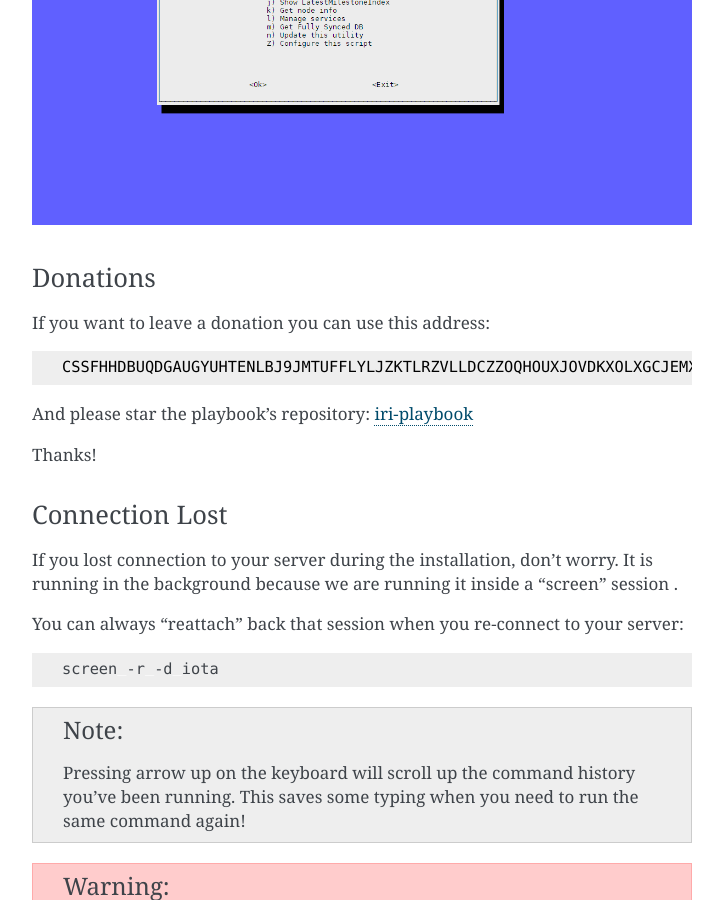
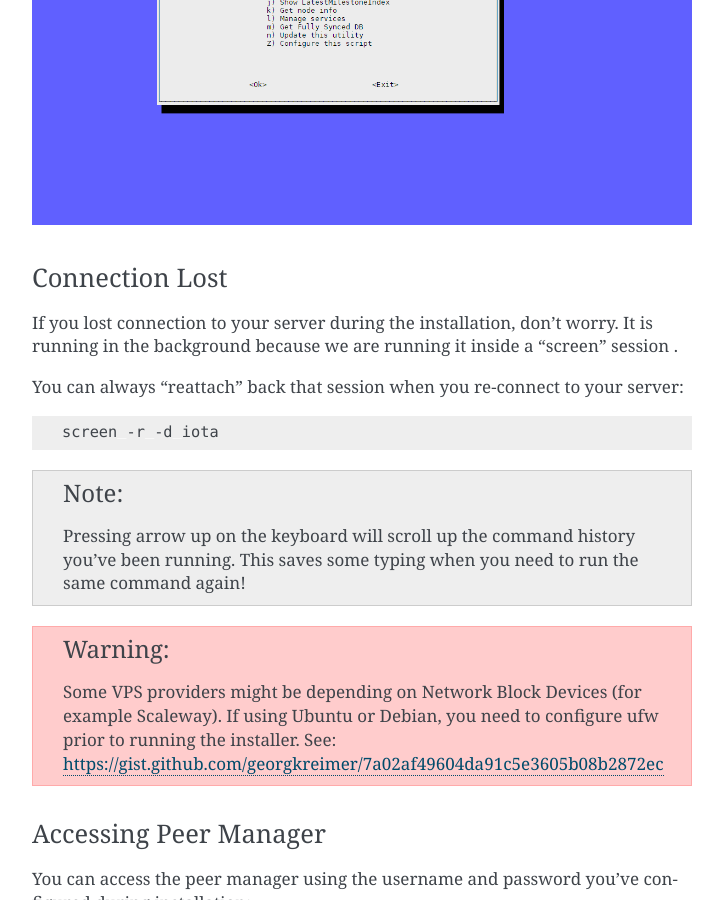
Before and after one commit to nuriel77/iri-playbook, a Sphinx documentation site: the page built from docs/getting-started-quickly.rst, in a window 1280 px wide and 900 px high, scrolled down 2022 px. Shown: the whole window, without its empty margins (388-1111 px from the left). Built offline with Sphinx 7.4.7, drawn with Linux system fonts in a browser that asks for light colours.

Commit message:
Doc updated

```diff
--- a/docs/getting-started-quickly.rst
+++ b/docs/getting-started-quickly.rst
@@ -72,18 +72,6 @@ and Peer Manager via::
             :alt: iric01
 
 
-Donations
----------
-
-If you want to leave a donation you can use this address::
-
-  CSSFHHDBUQDGAUGYUHTENLBJ9JMTUFFLYLJZKTLRZVLLDCZZOQHOUXJOVDKXOLXGCJEMXJOULDIKADBHWMGVALMAUW
-
-And please star the playbook's repository: `iri-playbook <https://github.com/nuriel77/iri-playbook>`_
-
-Thanks!
-
-
 Connection Lost
 ---------------
 
```
